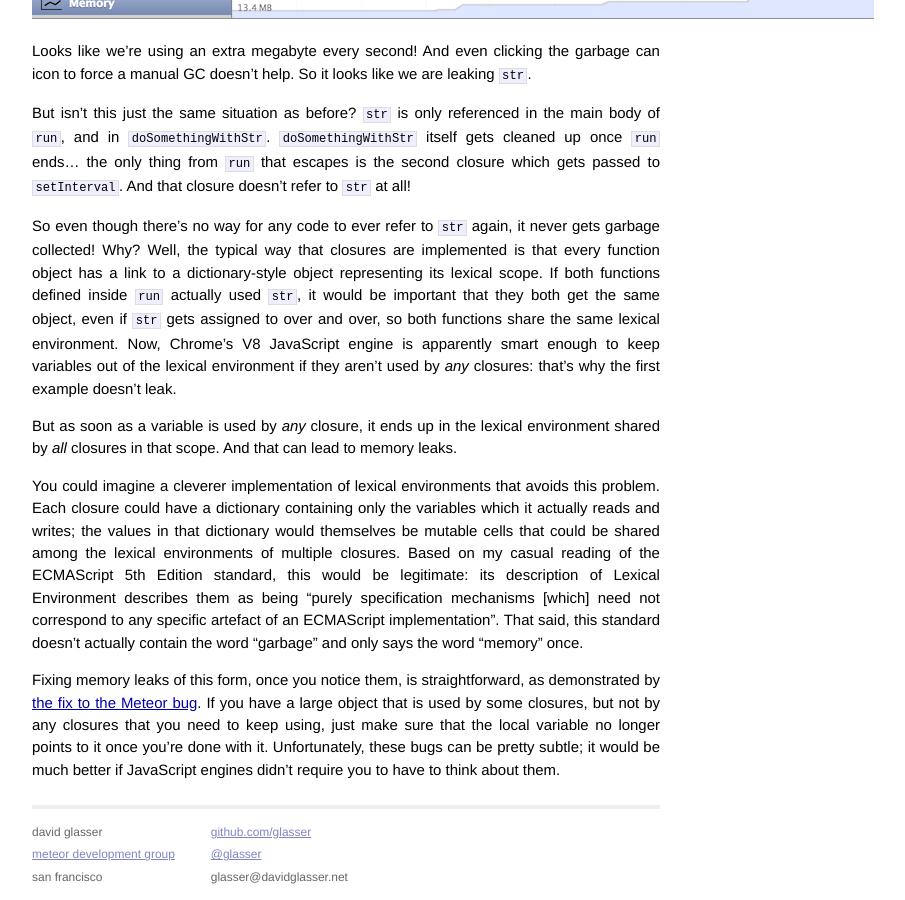
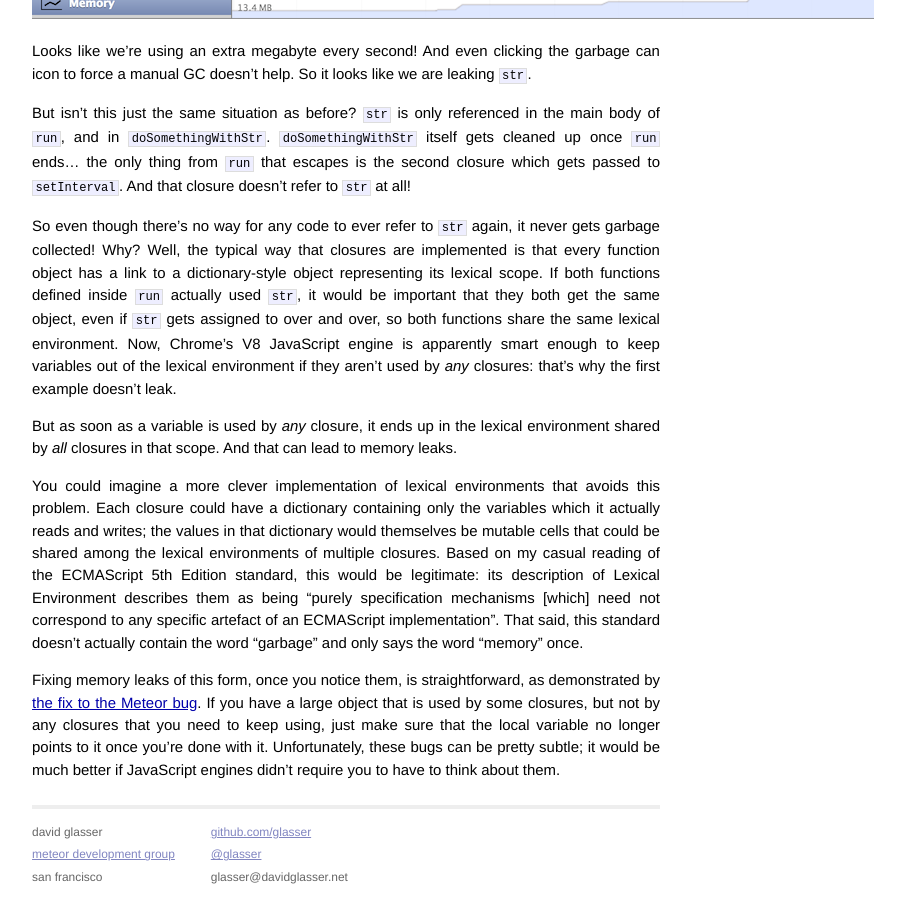
Before and after one commit to glasser/glasser.github.io, a Jekyll site: the page built from _posts/2013-06-27-surprising-javascript-memory-leak.md, in a window 1280 px wide and 900 px high, scrolled down 1963 px. Shown: the whole window, without its empty margins (294-1199 px from the left). Built offline with Jekyll 4.4.1, drawn with Linux system fonts in a browser that asks for light colours.

Commit message:
minor fixes

```diff
--- a/_posts/2013-06-27-surprising-javascript-memory-leak.md
+++ b/_posts/2013-06-27-surprising-javascript-memory-leak.md
@@ -96,7 +96,7 @@
 Open up the Timeline tab in your Chrome Developer Tools, switch to the Memory
 view, and hit record:
 
-![Memory leak in Chrome Timeline]({{ site.url }}/assets/2013-06-27-leak.png)
+![Memory leak in Chrome Timeline](/assets/2013-06-27-leak.png)
 
 Looks like we're using an extra megabyte every second! And even clicking the
 garbage can icon to force a manual GC doesn't help. So it looks like we are
@@ -122,7 +122,7 @@
 environment shared by *all* closures in that scope. And that can lead to memory
 leaks.
 
-You could imagine a cleverer implementation of lexical environments that avoids
+You could imagine a more clever implementation of lexical environments that avoids
 this problem. Each closure could have a dictionary containing only the variables
 which it actually reads and writes; the values in that dictionary would
 themselves be mutable cells that could be shared among the lexical environments
```
